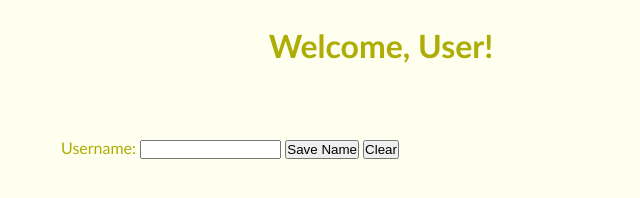
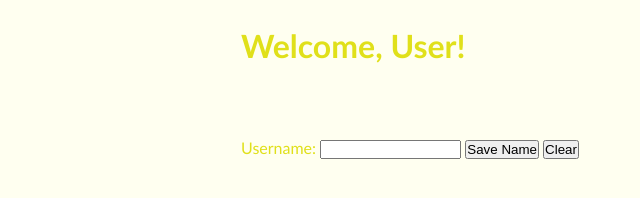
Before and after one commit to owenfeds/storage-assignment, a plain HTML site: page index.html in a window 1280 px wide. Shown: the whole page, without its empty margins (259-899 px from the left). Drawn offline with Linux system fonts and the light colour scheme.

Commit message:
fixed padding

```diff
--- a/styles.css
+++ b/styles.css
@@ -7,13 +7,13 @@
 body {
     font-family: Trebuchet MS, sans-serif;
     background-color:#FFFFF0;
-    color: #adad06;
+    color: #e0e01a;
     line-height: 1;
 }
 
 h1 {
-    text-align: center;
     padding: 30px;
+    padding-left: 500px;
 }
 
 input {
@@ -21,5 +21,6 @@ input {
 }
 
 label {
-    padding-left: 320px;
+    text-align: center;
+    margin-left: 500px ;
 }
```
